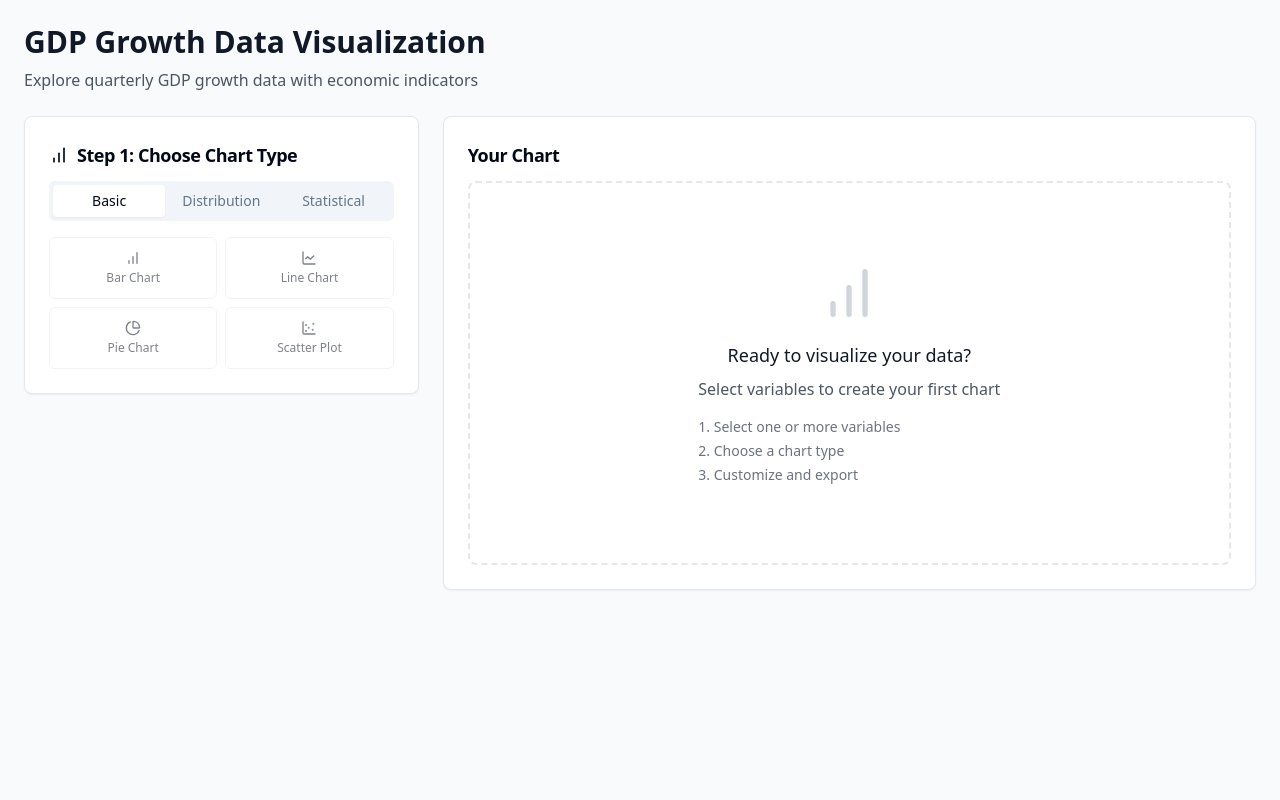
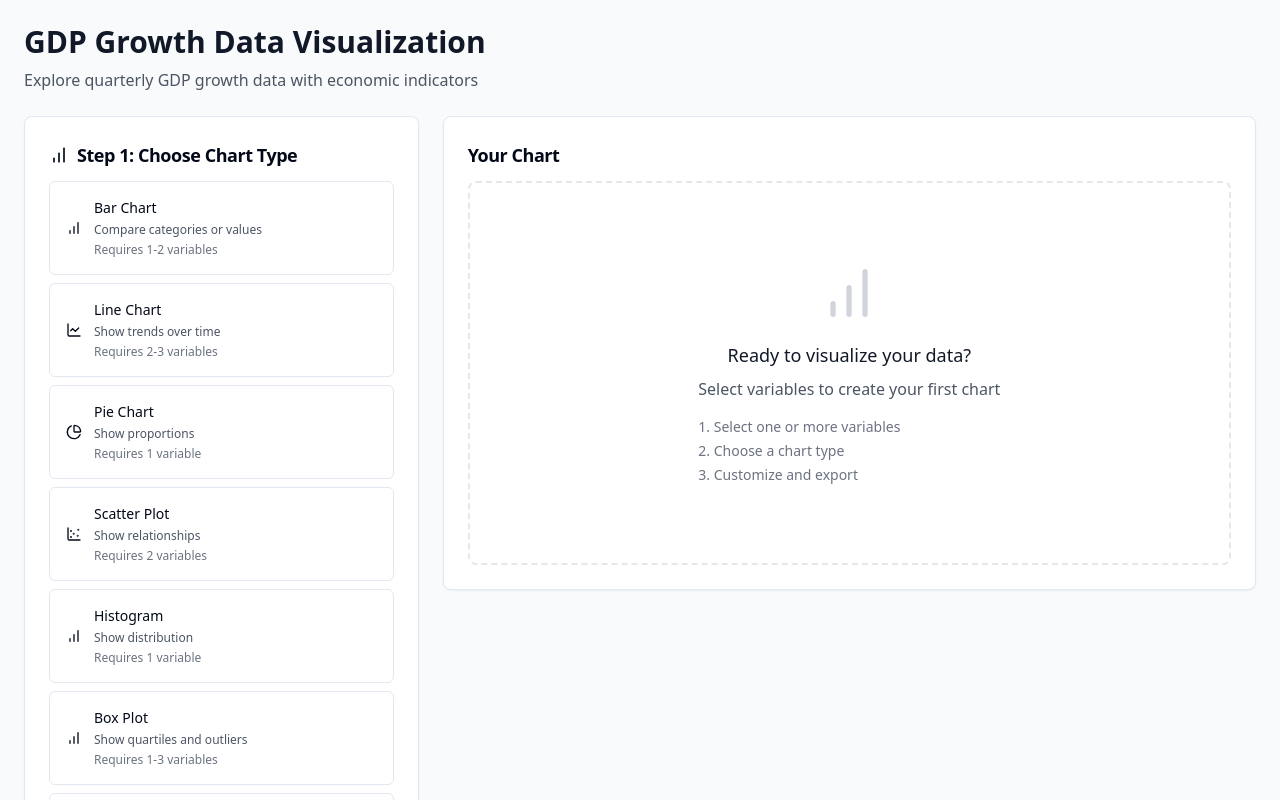
Before and after one commit to zigzagmed/econo-viz-craft, a React (Vite) app: page / in a window 1280 px wide. Shown: the top 800 px of the page. Built offline with nearby package versions, Linux system fonts and the light colour scheme.

Commit message:
Fix: Chart not rendering and restore row-based chart type selection
- Corrected chart initialization to ensure visibility and interactivity.
- Reverted chart type selection to row-based layout.

```diff
--- a/src/components/ChartingTool.tsx
+++ b/src/components/ChartingTool.tsx
@@ -12,7 +12,6 @@ export const ChartingTool = () => {
   const selectedDataset = 'gdp_growth';
   const [chartType, setChartType] = useState<string>('');
   const [selectedVariables, setSelectedVariables] = useState<string[]>([]);
-  const [customizationOpen, setCustomizationOpen] = useState(false);
 
   const { getVariableData, getDatasetInfo } = useChartingData();
   const { chartConfig, setChartConfig } = useChartConfig(selectedVariables, chartType);
@@ -23,12 +22,6 @@ export const ChartingTool = () => {
     chartConfig,
     getVariableData
   );
-
-  const getVariableType = (variableName: string) => {
-    const datasetInfo = getDatasetInfo(selectedDataset);
-    const variable = datasetInfo?.variables.find(v => v.name === variableName);
-    return variable?.type || 'continuous';
-  };
 
   const getChartRequirements = (type: string) => {
     const requirements = {
@@ -85,8 +78,8 @@ export const ChartingTool = () => {
               selectedVariables={selectedVariables}
               chartType={chartType}
               chartConfig={chartConfig}
-              customizationOpen={customizationOpen}
-              setCustomizationOpen={setCustomizationOpen}
+              customizationOpen={false}
+              setCustomizationOpen={() => {}}
               onConfigChange={setChartConfig}
               onExportChart={handleExportChart}
               getVariableData={getVariableData}
--- a/src/components/charting/ChartDisplay.tsx
+++ b/src/components/charting/ChartDisplay.tsx
@@ -2,7 +2,8 @@
 import React from 'react';
 import { Card, CardContent, CardHeader, CardTitle } from '@/components/ui/card';
 import { EmptyChartState } from './EmptyChartState';
-import { ChartControls } from './ChartControls';
+import { Button } from '@/components/ui/button';
+import { Download } from 'lucide-react';
 
 interface ChartDisplayProps {
   canShowChart: boolean;
@@ -23,15 +24,7 @@ export const ChartDisplay: React.FC<ChartDisplayProps> = ({
   canShowChart,
   chartTitle,
   chartRef,
-  selectedDataset,
-  selectedVariables,
-  chartType,
-  chartConfig,
-  customizationOpen,
-  setCustomizationOpen,
-  onConfigChange,
-  onExportChart,
-  getVariableData
+  onExportChart
 }) => {
   return (
     <Card>
@@ -41,17 +34,24 @@ export const ChartDisplay: React.FC<ChartDisplayProps> = ({
             {canShowChart ? chartTitle : 'Your Chart'}
           </CardTitle>
           {canShowChart && (
-            <ChartControls
-              selectedDataset={selectedDataset}
-              selectedVariables={selectedVariables}
-              chartType={chartType}
-              chartConfig={chartConfig}
-              customizationOpen={customizationOpen}
-              setCustomizationOpen={setCustomizationOpen}
-              onConfigChange={onConfigChange}
-              onExportChart={onExportChart}
-              getVariableData={getVariableData}
-            />
+            <div className="flex gap-2">
+              <Button
+                variant="outline"
+                size="sm"
+                onClick={() => onExportChart('png')}
+              >
+                <Download className="w-4 h-4 mr-1" />
+                PNG
+              </Button>
+              <Button
+                variant="outline"
+                size="sm"
+                onClick={() => onExportChart('svg')}
+              >
+                <Download className="w-4 h-4 mr-1" />
+                SVG
+              </Button>
+            </div>
           )}
         </div>
       </CardHeader>
--- a/src/components/charting/ChartTypeSelector.tsx
+++ b/src/components/charting/ChartTypeSelector.tsx
@@ -1,8 +1,7 @@
 
 import React from 'react';
 import { Button } from '@/components/ui/button';
-import { Tabs, TabsContent, TabsList, TabsTrigger } from '@/components/ui/tabs';
-import { BarChart, LineChart, PieChart, ScatterChart } from 'lucide-react';
+import { BarChart, LineChart, PieChart, ScatterChart, TrendingUp } from 'lucide-react';
 
 interface ChartTypeProps {
   selectedType: string;
@@ -15,64 +14,41 @@ export const ChartTypeSelector: React.FC<ChartTypeProps> = ({
   onTypeChange,
   selectedVariables
 }) => {
-  const chartTypes = {
-    basic: [
-      { id: 'bar', name: 'Bar Chart', icon: BarChart, minVars: 1, maxVars: 2 },
-      { id: 'line', name: 'Line Chart', icon: LineChart, minVars: 2, maxVars: 3 },
-      { id: 'pie', name: 'Pie Chart', icon: PieChart, minVars: 1, maxVars: 1 },
-      { id: 'scatter', name: 'Scatter Plot', icon: ScatterChart, minVars: 2, maxVars: 2 },
-    ],
-    distribution: [
-      { id: 'histogram', name: 'Histogram', icon: BarChart, minVars: 1, maxVars: 1 },
-      { id: 'boxplot', name: 'Box Plot', icon: BarChart, minVars: 1, maxVars: 3 },
-      { id: 'violin', name: 'Violin Plot', icon: BarChart, minVars: 1, maxVars: 2 },
-      { id: 'density', name: 'Density Plot', icon: LineChart, minVars: 1, maxVars: 2 },
-    ],
-    statistical: [
-      { id: 'regression', name: 'Regression Plot', icon: ScatterChart, minVars: 2, maxVars: 2 },
-      { id: 'correlation', name: 'Correlation Matrix', icon: BarChart, minVars: 2, maxVars: 10 },
-      { id: 'residual', name: 'Residual Plot', icon: ScatterChart, minVars: 2, maxVars: 2 },
-      { id: 'qqplot', name: 'Q-Q Plot', icon: ScatterChart, minVars: 1, maxVars: 1 },
-    ]
-  };
-
-  const isChartAvailable = (chart: any) => {
-    const varCount = selectedVariables.length;
-    return varCount >= chart.minVars && varCount <= chart.maxVars;
-  };
+  const chartTypes = [
+    { id: 'bar', name: 'Bar Chart', icon: BarChart, minVars: 1, maxVars: 2, description: 'Compare categories or values' },
+    { id: 'line', name: 'Line Chart', icon: LineChart, minVars: 2, maxVars: 3, description: 'Show trends over time' },
+    { id: 'pie', name: 'Pie Chart', icon: PieChart, minVars: 1, maxVars: 1, description: 'Show proportions' },
+    { id: 'scatter', name: 'Scatter Plot', icon: ScatterChart, minVars: 2, maxVars: 2, description: 'Show relationships' },
+    { id: 'histogram', name: 'Histogram', icon: BarChart, minVars: 1, maxVars: 1, description: 'Show distribution' },
+    { id: 'boxplot', name: 'Box Plot', icon: BarChart, minVars: 1, maxVars: 3, description: 'Show quartiles and outliers' },
+    { id: 'regression', name: 'Regression Plot', icon: TrendingUp, minVars: 2, maxVars: 2, description: 'Relationship with trend line' },
+    { id: 'correlation', name: 'Correlation Matrix', icon: BarChart, minVars: 2, maxVars: 10, description: 'Variable correlations' },
+  ];
 
   return (
-    <Tabs defaultValue="basic" className="w-full">
-      <TabsList className="grid w-full grid-cols-3">
-        <TabsTrigger value="basic">Basic</TabsTrigger>
-        <TabsTrigger value="distribution">Distribution</TabsTrigger>
-        <TabsTrigger value="statistical">Statistical</TabsTrigger>
-      </TabsList>
-
-      {Object.entries(chartTypes).map(([category, charts]) => (
-        <TabsContent key={category} value={category} className="mt-4">
-          <div className="grid grid-cols-2 gap-2">
-            {charts.map((chart) => {
+    <div className="space-y-2">
+      {chartTypes.map((chart) => {
         const Icon = chart.icon;
-              const available = isChartAvailable(chart);
+        const isSelected = selectedType === chart.id;
 
         return (
           <Button
             key={chart.id}
-                  variant={selectedType === chart.id ? "default" : "outline"}
-                  size="sm"
-                  className="h-auto p-3 flex flex-col items-center gap-1"
+            variant={isSelected ? "default" : "outline"}
+            className="w-full h-auto p-4 flex items-center gap-3 justify-start"
             onClick={() => onTypeChange(chart.id)}
-                  disabled={!available}
           >
-                  <Icon className="w-4 h-4" />
-                  <span className="text-xs">{chart.name}</span>
+            <Icon className="w-5 h-5 flex-shrink-0" />
+            <div className="flex-1 text-left">
+              <div className="font-medium">{chart.name}</div>
+              <div className="text-xs text-gray-600 mt-1">{chart.description}</div>
+              <div className="text-xs text-gray-500 mt-1">
+                Requires {chart.minVars === chart.maxVars ? chart.minVars : `${chart.minVars}-${chart.maxVars}`} variable{chart.maxVars > 1 ? 's' : ''}
+              </div>
+            </div>
           </Button>
         );
       })}
     </div>
-        </TabsContent>
-      ))}
-    </Tabs>
   );
 };
```
Also changed, not shown: src/hooks/useECharts.ts (+36 -25 lines). Lines whose indentation alone changed are shown as unchanged.
